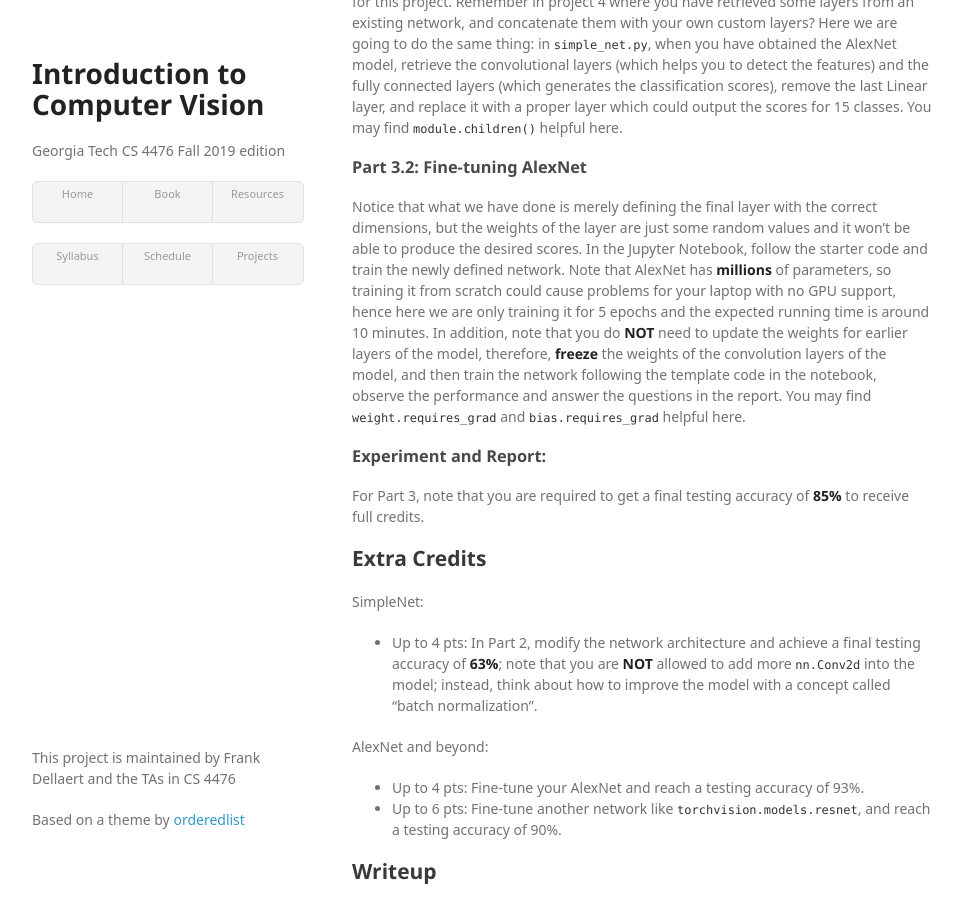
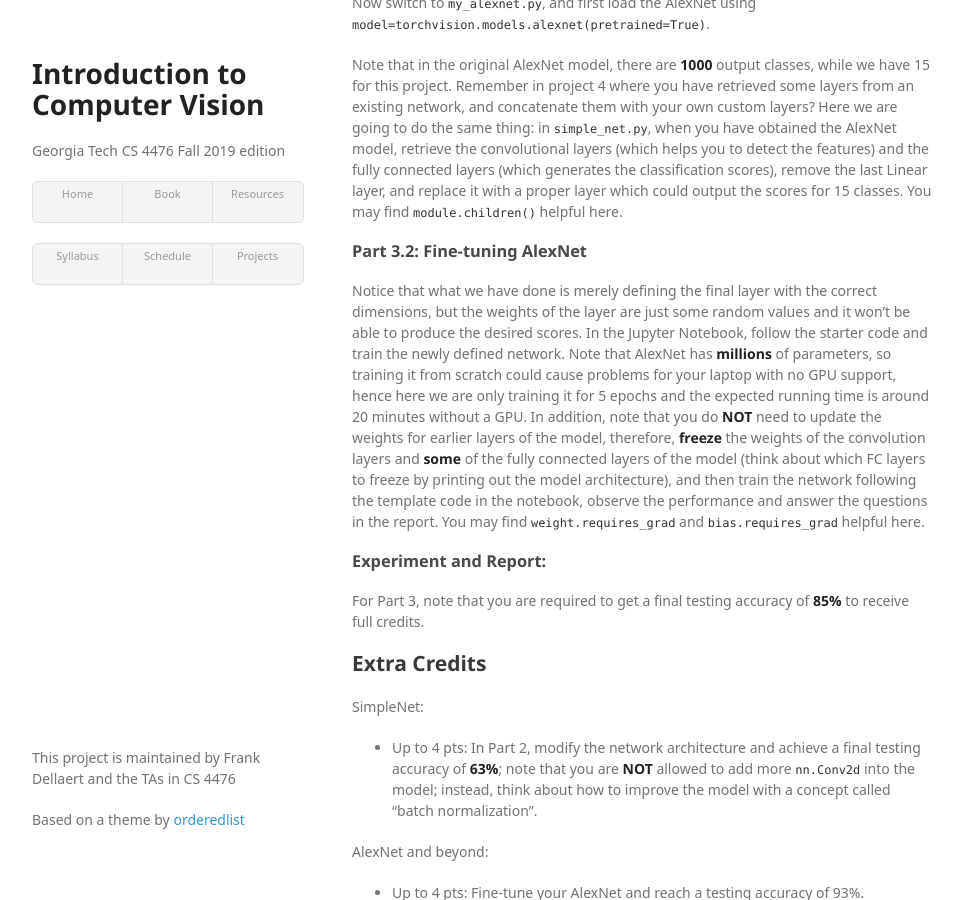
Before and after one commit to dellaert/19F-4476, a Jekyll site: the page built from proj6.md, in a window 1280 px wide and 900 px high, scrolled down 5518 px. Shown: the whole window, without its empty margins (158-1120 px from the left). Built offline with Jekyll 4.4.1, drawn with Linux system fonts in a browser that asks for light colours; some web fonts are replaced; some of the changed text lies outside the part shown.

Commit message:
updated test for image loader; renaming to std

```diff
--- a/proj6.md
+++ b/proj6.md
@@ -52,7 +52,7 @@ In this part, we are going to train a simple convolutional neural net from scrat
 
 ### Part 1.1: Datasets, Dataloader, and Data Transforms
 
-In this part you'll be implementing the basic Datasets object, which helps to retrieve the data from your local data folder, and prepare to be used by your model. To start with, finish the `compute_mean_and_variance()` function in `stats_helper.py` and compute the mean and standard deviation of the dataset. Check out the relevant function in  [sklearn](https://scikit-learn.org/stable/modules/generated/sklearn.preprocessing.StandardScaler.html) which might be helpful for this; you may probably want to use the function `partial_fit` here.
+In this part you'll be implementing the basic Datasets object, which helps to retrieve the data from your local data folder, and prepare to be used by your model. To start with, finish the `compute_mean_and_std()` function in `stats_helper.py` and compute the mean and standard deviation of the dataset. Check out the relevant function in [sklearn](https://scikit-learn.org/stable/modules/generated/sklearn.preprocessing.StandardScaler.html) which might be helpful for this; you may probably want to use the function `partial_fit` here. **Note** that here we want to compute the mean and standard deviation for **all pixels across all images** after you have normalized each image to the range [0, 1], hence when you apply `partial_fit`, your feature dimension should be 1 and the returning mean and standard deviation should both be a single value. Think about how you can achieve this by reshaping the input to the `scaler`.
 
 Next, fill in the `ImageLoader` class in `image_loader.py`. Note that similar to what you have implemented in Project 1, here the `ImageLoader` class contains the paths to the dataset images, and should be able to return the expected element given an index. More details can be found in the file.
 
@@ -134,7 +134,7 @@ Note that in the original AlexNet model, there are **1000** output classes, whil
 
 ### Part 3.2: Fine-tuning AlexNet
 
-Notice that what we have done is merely defining the final layer with the correct dimensions, but the weights of the layer are just some random values and it won't be able to produce the desired scores. In the Jupyter Notebook, follow the starter code and train the newly defined network. Note that AlexNet has **millions** of parameters, so training it from scratch could cause problems for your laptop with no GPU support, hence here we are only training it for 5 epochs and the expected running time is around 10 minutes. In addition, note that you do **NOT** need to update the weights for earlier layers of the model, therefore, **freeze** the weights of the convolution layers of the model, and then train the network following the template code in the notebook, observe the performance and answer the questions in the report. You may find `weight.requires_grad` and `bias.requires_grad` helpful here.
+Notice that what we have done is merely defining the final layer with the correct dimensions, but the weights of the layer are just some random values and it won't be able to produce the desired scores. In the Jupyter Notebook, follow the starter code and train the newly defined network. Note that AlexNet has **millions** of parameters, so training it from scratch could cause problems for your laptop with no GPU support, hence here we are only training it for 5 epochs and the expected running time is around 20 minutes without a GPU. In addition, note that you do **NOT** need to update the weights for earlier layers of the model, therefore, **freeze** the weights of the convolution layers and **some** of the fully connected layers of the model (think about which FC layers to freeze by printing out the model architecture), and then train the network following the template code in the notebook, observe the performance and answer the questions in the report. You may find `weight.requires_grad` and `bias.requires_grad` helpful here.
 
 ### Experiment and Report:
 For Part 3, note that you are required to get a final testing accuracy of **85%** to receive full credits.
```
Also changed, not shown: 1 other file.
